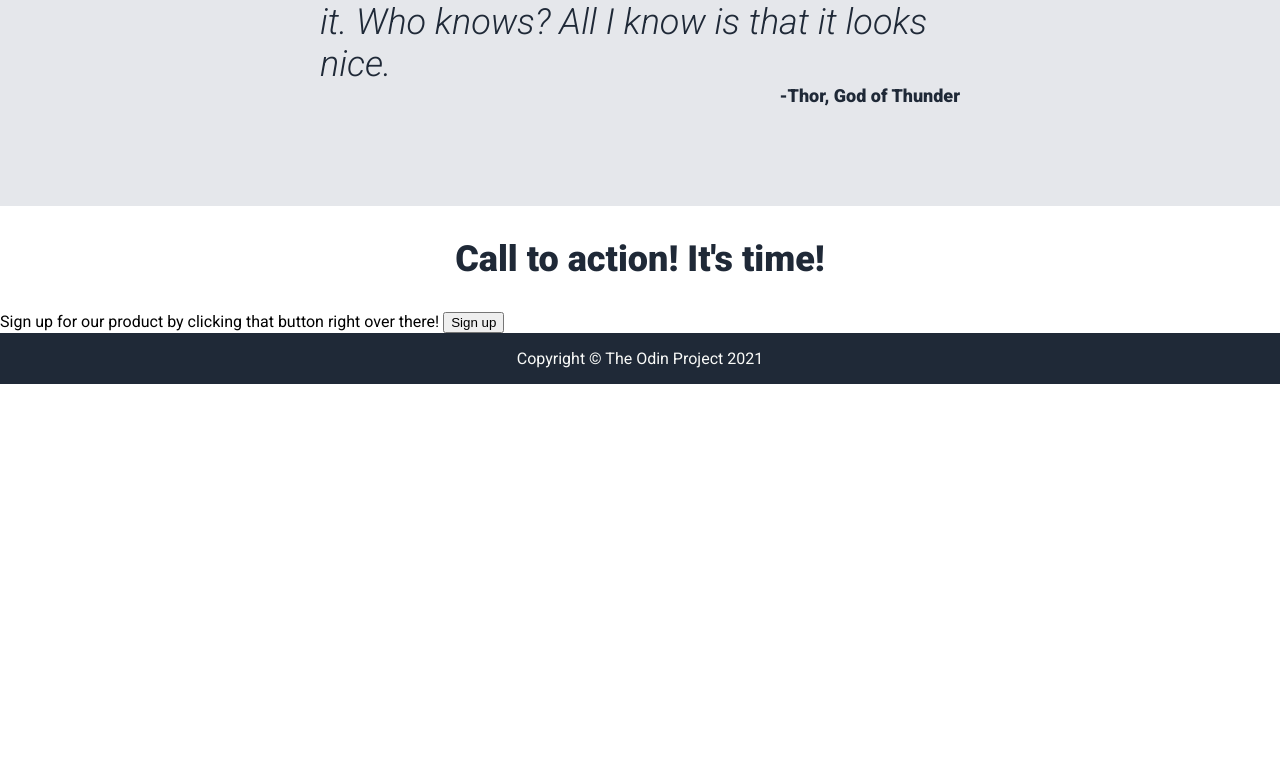
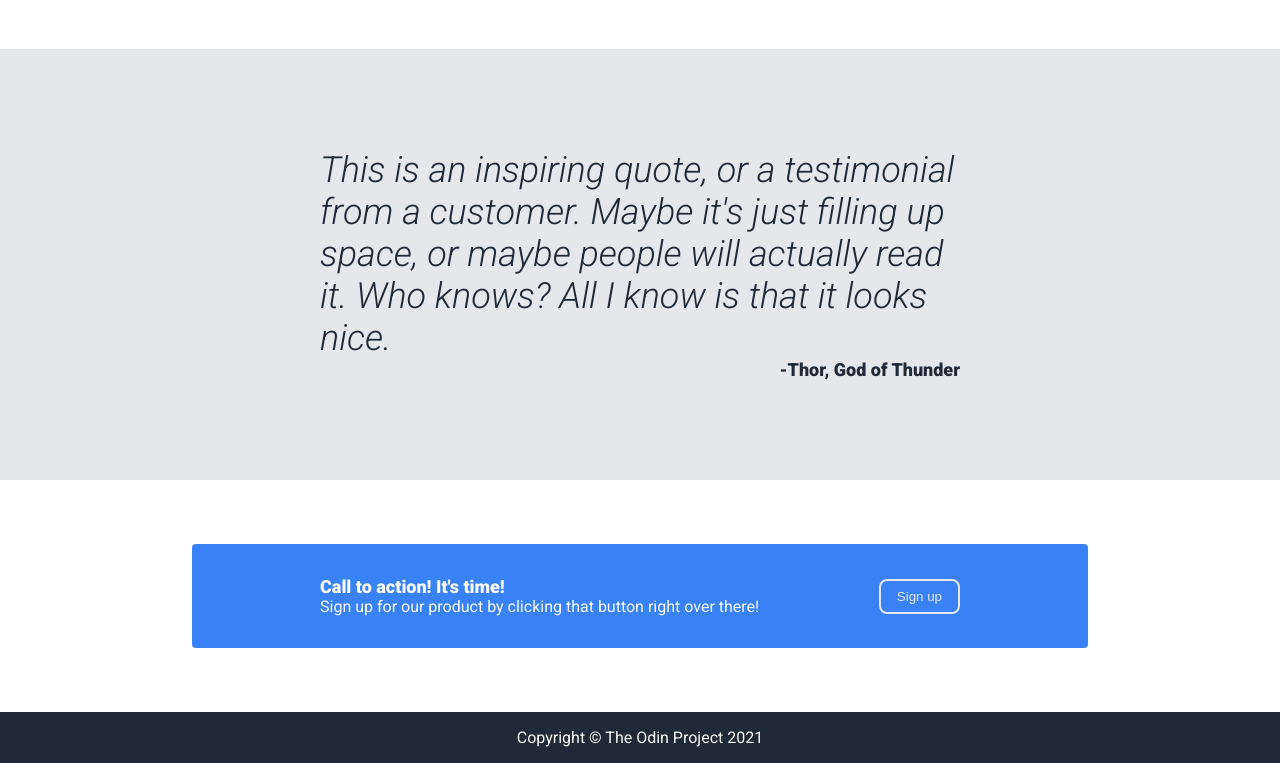
Before and after one commit to axiowashere/odin-landingpage, a plain HTML site: page index.html in a window 1280 px wide. Shown: the part 1071-1834 px from the top of the page. Before the commit the page ends 1455 px from the top, so only its background shows below. Drawn offline with Linux system fonts and the light colour scheme.

Commit message:
Modify callout and flex
Added CSS decoration to callout to look more
appealing. Changed flexbox properties for certain
items to be more adaptable for different screen
sizes. Side image is fixed to avoid compression/
distortion.

```diff
--- a/index.html
+++ b/index.html
@@ -50,10 +50,12 @@
                     </div>
                 </div>
                 <div class="summary">
-                    <div class="heading">
-                        Call to action! It's time!
+                    <div class="message">
+                        <div class="heading">
+                            Call to action! It's time!
+                        </div>
+                        Sign up for our product by clicking that button right over there!
                     </div>
-                    Sign up for our product by clicking that button right over there!
                     <button>Sign up</button>
                 </div>
             </div>
--- a/style.css
+++ b/style.css
@@ -54,6 +54,8 @@ a {
     background-color: #1F2937;
     padding: 70px 15%;
     gap: 24px;
+    justify-content: center;
+    flex-wrap: wrap;
 }
 
 .hero .text{
@@ -64,6 +66,7 @@ a {
     height: auto;
     text-wrap: wrap;
     gap: 8px;
+    flex-shrink: 1;
 }
 
 .hero .image{
@@ -72,8 +75,11 @@ a {
     align-items: center;
     justify-content: center;
     background-color: gray;
-    flex-grow: 1;
     color: lightgray;
+    width: 800px;
+    min-width: 800px;
+    height: 250px;
+    flex-shrink: 0;
 }
 
 .hero .text .heading{
@@ -100,6 +106,7 @@ a {
     justify-content: center;
     gap: 64px;
     padding-bottom: 64px;
+    flex-wrap: wrap;
 }
 
 .content .testimonial{
@@ -119,6 +126,7 @@ a {
 }
 
 .image-card{
+    flex-shrink: 1;
     width: 175px;
     text-align: center;
     color: gray;
@@ -143,3 +151,40 @@ a {
     color: #F9FAF8;
     padding: 16px;
 }
+
+.summary{
+    display: flex;
+    align-items: center;
+    justify-content: space-between;
+    background-color: #3882F6;
+    color: #F9FAF8;
+    margin: 5% 15%;
+    padding: 32px 128px;
+    border-radius: 4px;
+    flex-wrap: wrap;
+    gap: 8px;
+}
+.summary .heading{
+    font-size: 18px;
+    color: #F9FAF8;
+    margin: 0;
+    padding: 0;
+    text-align: left;
+}
+
+.summary .message{
+    display: flex;
+    flex-direction: column;
+    flex-shrink: 1;
+}
+
+.summary button {
+    border-style: solid;
+    border-width: 2px;
+    border-radius: 8px;
+    color: #E5E7EB;
+    border-color: #E5E7EB;
+    background-color: #3882F6;
+    padding: 8px 16px;
+    flex-shrink: 3;
+}
```
